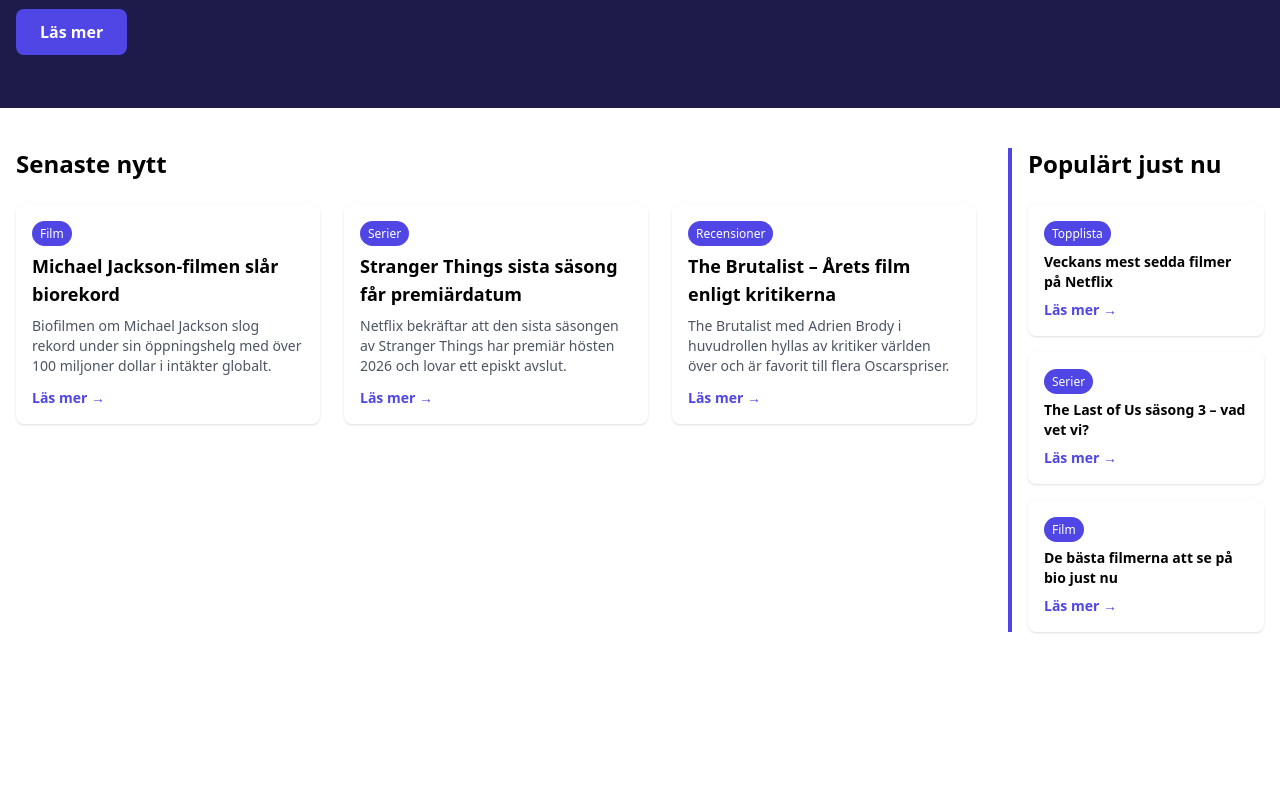
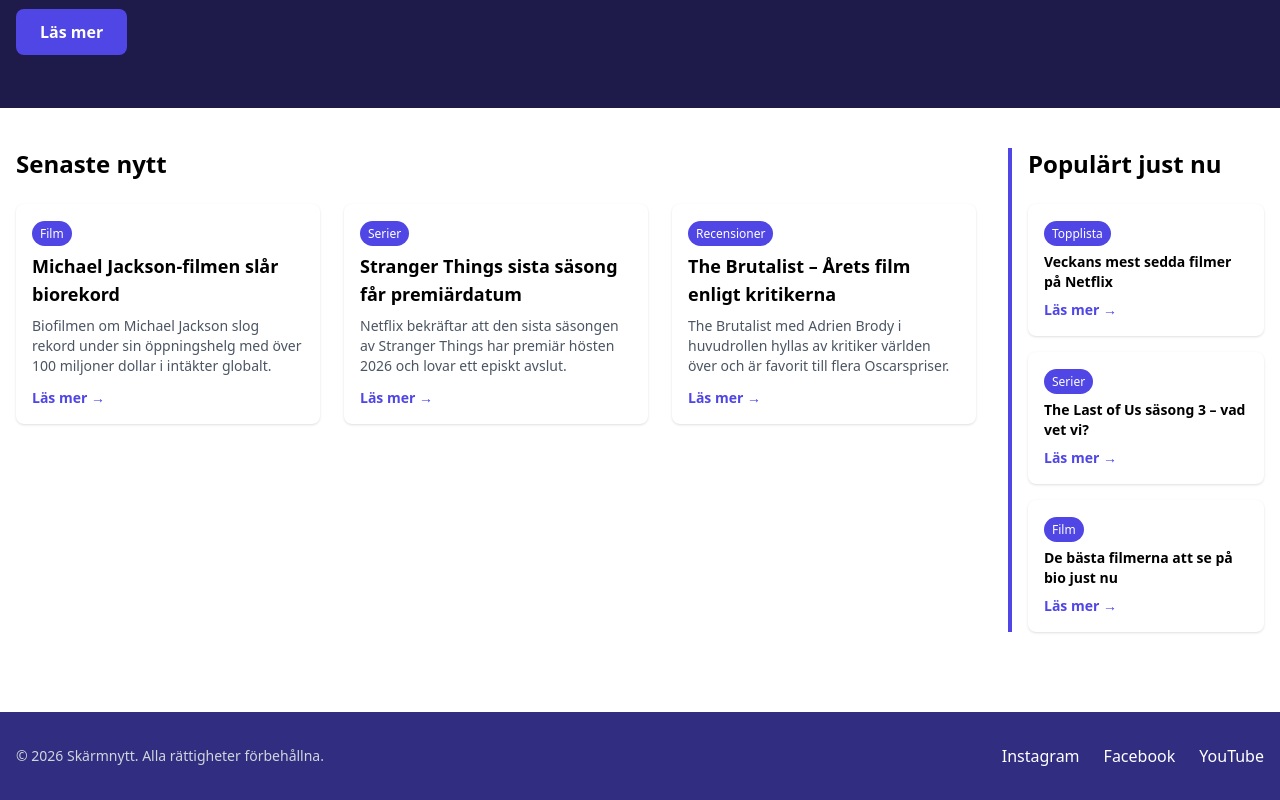
Before and after one commit to SaliSammoArtin/Nyhetssida, a website: page index.html in a window 1280 px wide. Shown: the part 368-1168 px from the top of the page. Before the commit the page ends 1040 px from the top, so only its background shows below. Drawn offline with Linux system fonts and the light colour scheme.

Commit message:
färdig nyhetssida

```diff
--- a/index.html
+++ b/index.html
@@ -96,3 +96,17 @@
     </aside>
 
 </div>
+
+<footer class="bg-indigo-900 text-white mt-10 py-8 px-4">
+    <div class="max-w-7xl mx-auto flex flex-col md:flex-row justify-between items-center gap-4">
+
+        <p class="text-gray-300 text-sm">© 2026 Skärmnytt. Alla rättigheter förbehållna.</p>
+
+        <div class="flex gap-6">
+            <a href="#" class="hover:text-indigo-300">Instagram</a>
+            <a href="#" class="hover:text-indigo-300">Facebook</a>
+            <a href="#" class="hover:text-indigo-300">YouTube</a>
+        </div>
+
+    </div>
+</footer>
```
Also changed, not shown: src/output.css.
